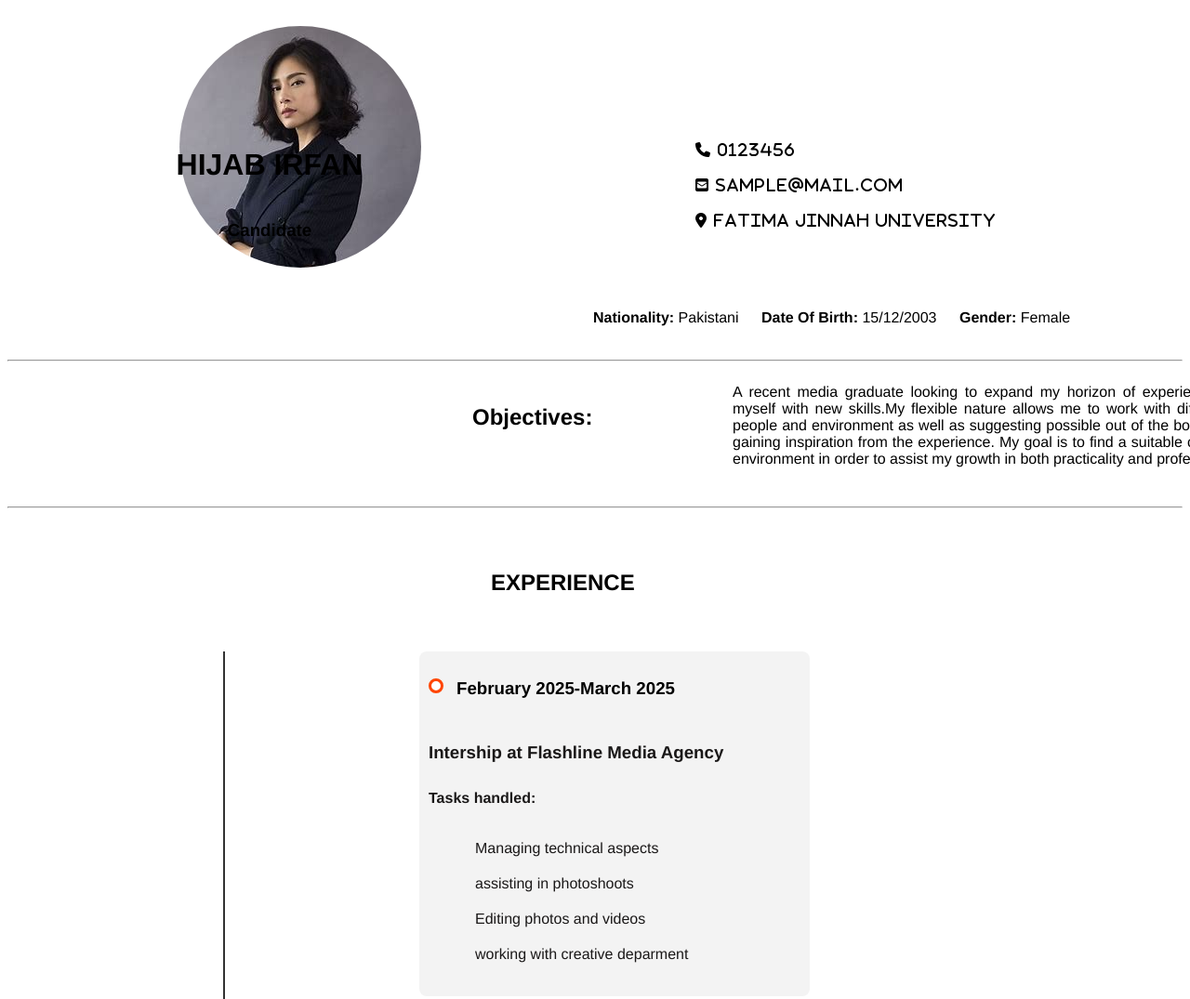
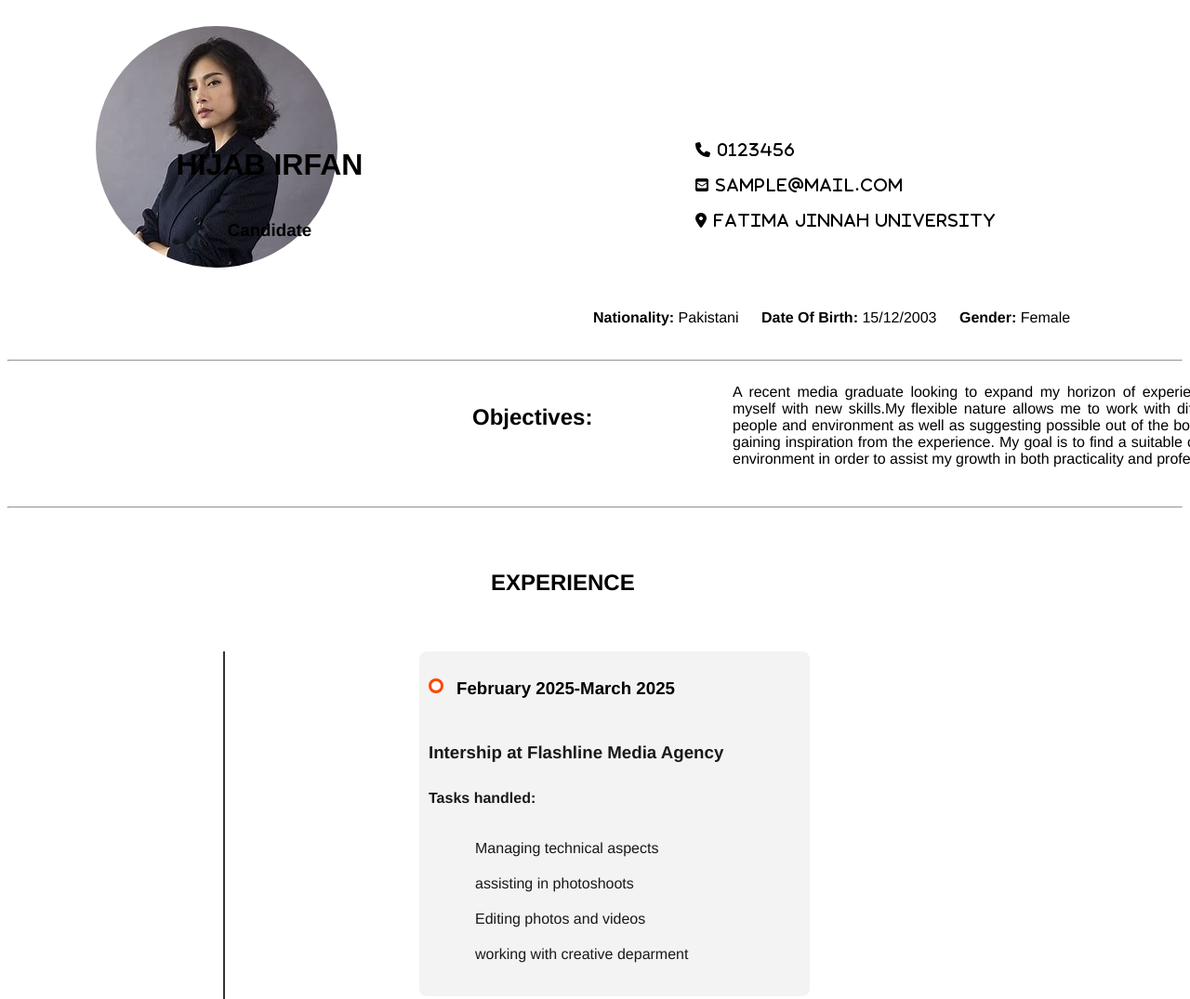
Before and after one commit to HI-IR003/Assignment5, a plain HTML site: page index.html in a window 1280 px wide. Shown: the top 1075 px of the page at 93% size. Drawn offline with Linux system fonts and the light colour scheme.

Commit message:
Update styling.css

```diff
--- a/styling.css
+++ b/styling.css
@@ -21,7 +21,7 @@ body{
 }
 img{
     border-radius: 50%;
-    margin-left: 380px;
+    margin-left: 200px;
     margin-top: 20px;
 }
 .section2{
@@ -42,6 +42,7 @@ li{
     padding: 20px;
     margin-top: 30px;
     margin-bottom: -20px;
+
 }
 #obj{
   width: 600px;
```
